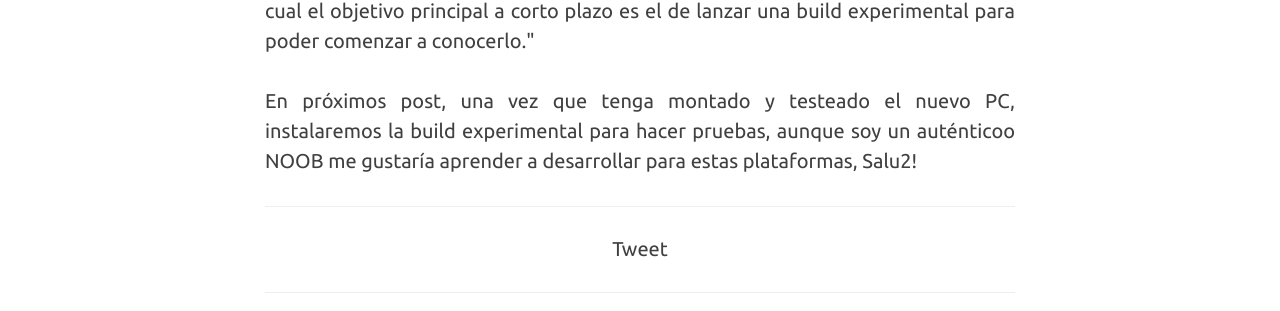
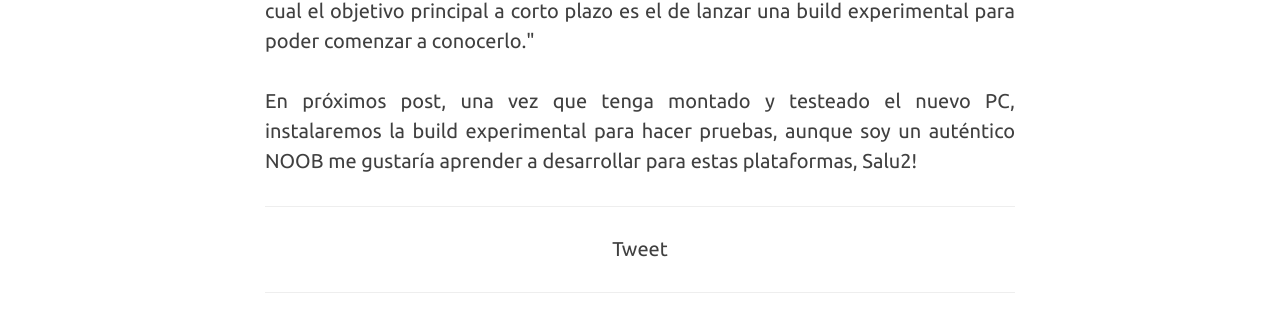
Before and after one commit to R12Leal/R12Leal.github.io, a Jekyll site: the page built from _posts/2015-07-16-unity5-linux.markdown, in a window 1280 px wide. Shown: the part 1206-1517 px from the top of the page. Built offline with Jekyll 4.4.1, drawn with Linux system fonts in a browser that asks for light colours; nearby versions of some CDN libraries; comment, search, counter and statistics services are not loaded.

Commit message:
Update 09/11/2015

```diff
--- a/_posts/2015-07-16-unity5-linux.markdown
+++ b/_posts/2015-07-16-unity5-linux.markdown
@@ -15,4 +15,4 @@ header-img: 	"img/post/u5.jpg"
 <h2 class="section-heading">No confudir please...</h2>
 <hr />
 <p>No hablo de la interfaz realizada por Canonical sino de uno de los MEJORES motores y plataformas para desarrollar videojuegos. Lo confirma Na’Tosha Bard, una de las programadoras de Unity, quien ha comentado en su blog que algunos programadores han estado trabajando para portar Unity a plataformas Linux, y que además ese grupo será luego el encargado de mantenerlo. Según ella, "las cosas vienen por ahora muy bien y el funcionamiento es realmente muy fluído, por lo cual el objetivo principal a corto plazo es el de lanzar una build experimental para poder comenzar a conocerlo."</p>
-<p>En próximos post, una vez que tenga montado y testeado el nuevo PC, instalaremos la build experimental para hacer pruebas, aunque soy un auténticoo NOOB me gustaría aprender a desarrollar para estas plataformas, Salu2!</p>
+<p>En próximos post, una vez que tenga montado y testeado el nuevo PC, instalaremos la build experimental para hacer pruebas, aunque soy un auténtico NOOB me gustaría aprender a desarrollar para estas plataformas, Salu2!</p>
```
Also changed, not shown: _posts/2015-10-15-dnie-ubuntu.markdown (+8 -1 lines).
